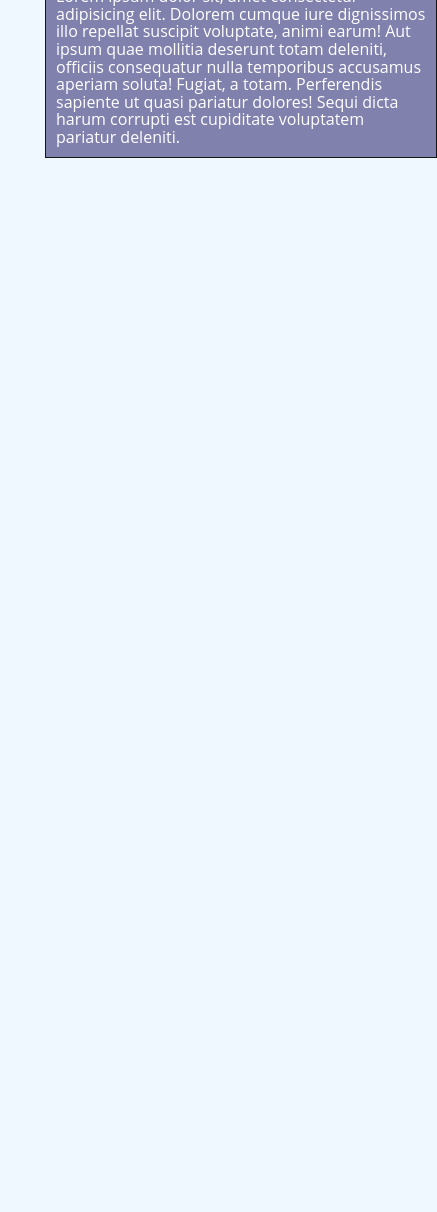
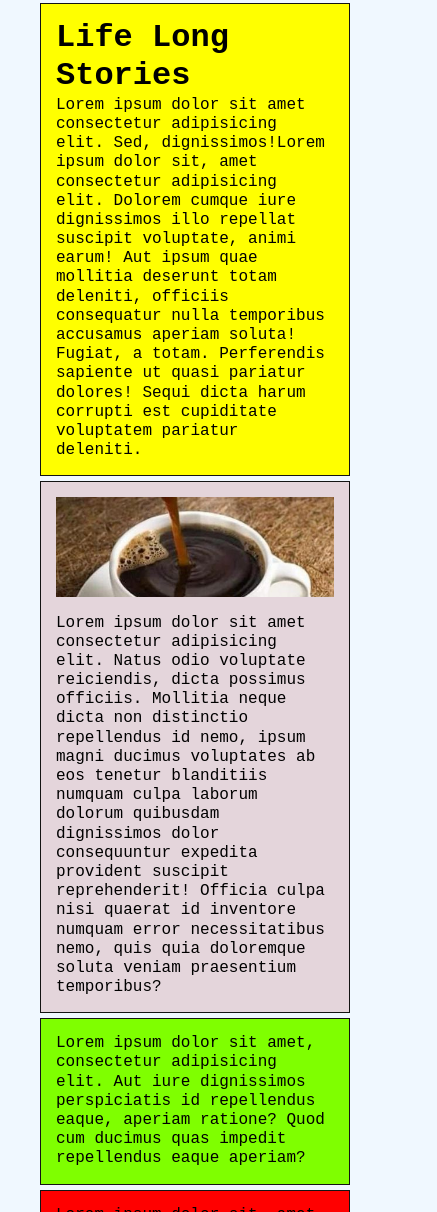
Before and after one commit to abok-cymk/try-it-yourself, a plain HTML site: page index.html in a window 390 px wide. Shown: the part 788-2000 px from the top of the page, 437 px wide, since content can reach past the window. Before the commit the page ends 1086 px from the top, so only its background shows below. Drawn offline with Linux system fonts and the light colour scheme.

Commit message:
managed to fit image nicely at small media sizes

```diff
--- a/index.html
+++ b/index.html
@@ -9,6 +9,7 @@
   <body>
     <div class="container">
       <div class="grids">
+        <h1>Life Long Stories</h1>
         Lorem ipsum dolor sit amet consectetur adipisicing elit. Sed,
         dignissimos!Lorem ipsum dolor sit, amet consectetur adipisicing elit.
         Dolorem cumque iure dignissimos illo repellat suscipit voluptate, animi
@@ -26,8 +27,17 @@
         cupiditate voluptatem pariatur deleniti.
       </div>
       <div class="grids">
+        <figure>
+            <img src="/images/coffee.jpg" alt="coffee cup">
+        </figure>
         Lorem ipsum dolor sit amet consectetur adipisicing elit. Natus odio
         voluptate reiciendis, dicta possimus officiis.
+        Mollitia neque dicta non distinctio repellendus id
+        nemo, ipsum magni ducimus voluptates ab eos tenetur blanditiis numquam
+        culpa laborum dolorum quibusdam dignissimos dolor consequuntur expedita
+        provident suscipit reprehenderit! Officia culpa nisi quaerat id
+        inventore numquam error necessitatibus nemo, quis quia doloremque soluta
+        veniam praesentium temporibus?
       </div>
       <div class="grids">
         Lorem ipsum dolor sit amet, consectetur adipisicing elit. Aut iure
--- a/style.css
+++ b/style.css
@@ -5,10 +5,17 @@
 }
 
 body {
-    font-family: 'Open Sans', sans-serif;
+  font-family: "Open Sans", sans-serif;
   font-size: 16px;
   line-height: 1.1;
   background-color: aliceblue;
+}
+
+img {
+  width: 420px;
+  height: 100px;
+  object-fit: cover;
+  margin-bottom: 10px;
 }
 
 .container {
@@ -22,10 +29,31 @@ body {
 }
 
 .grids {
-    background: skyblue;
   border: rgb(19, 20, 19) 1px solid;
   color: #fff;
   padding: 10px;
+}
+
+.grids:nth-of-type(1) {
+  background: rgb(220, 220, 229);
+  grid-row: 1 / 5;
+}
+
+.grids:nth-of-type(2) {
+  background: rgb(129, 129, 174);
+  grid-column: 2 / 5;
+}
+
+.grids:nth-of-type(3) {
+  background: rgb(2, 2, 33);
+  grid-column: 2 / 4;
+  grid-row: 2/ 5;
+}
+
+.grids:nth-of-type(4) {
+  background: rgb(9, 85, 52);
+  grid-column: 4 / 5;
+  grid-row: 2/ 5;
 }
 
 .grids:nth-of-type(5) {
@@ -33,38 +61,46 @@ body {
   grid-column: 1 / 5;
 }
 
-.grids:nth-of-type(2) {
-    background: rgb(129, 129, 174);
-    grid-column: 2 / 5;
-}
-
-.grids:nth-of-type(1) {
-    background: rgb(220, 220, 229);
-    grid-row: 1 / 5;
-}
-
-.grids:nth-of-type(3) {
-    background: rgb(2, 2, 33);
-    grid-column: 2 / 4;
-    grid-row: 2/ 5;
-}
-.grids:nth-of-type(4) {
-    background: rgb(9, 85, 52);
-    grid-column: 4 / 5;
-    grid-row: 2/ 5;
-}
-
-@media (max-width: 500px) {
+@media (max-width: 650px) {
   .container {
     grid-template-columns: 1fr;
   }
 
-    .grids:nth-of-type(5) {
-        grid-column: 1/5;
-        grid-row: 1 / 5;
+  .grids {
+    color: black;
+    line-height: 1.2;
+    text-align: left;
+    padding: 15px;
+    text-overflow: unset;
+    font-family: "Courier New", Courier, monospace;
+  }
+  .grids:nth-of-type(1) {
+    grid-row: 2 / 3;
+    grid-column: 1/ 6;
+    background-color: yellow;
   }
   .grids:nth-of-type(2) {
-        grid-column: 2 / 6;
+    grid-column: 1 / 6;
+    background-color: red;
+  }
+  .grids:nth-of-type(3) {
+    background-color: rgba(165, 42, 42, 0.169);
+    grid-column: 1 / 6;
+    grid-row: 3 / 4;
+  }
+  .grids:nth-of-type(4) {
+    background-color: chartreuse;
+    grid-column: 1 / 6;
+    grid-row: 4 / 5;
+  }
+  .grids:nth-of-type(5) {
+    grid-column: 1/6;
+    grid-row: 1 / 2;
+  }
 
+  img {
+    object-fit: cover;
+    width: 100%;
+    object-position: center;
   }
 }
```
Also changed, not shown: images/coffee.jpg (added). Lines whose indentation alone changed are shown as unchanged.
